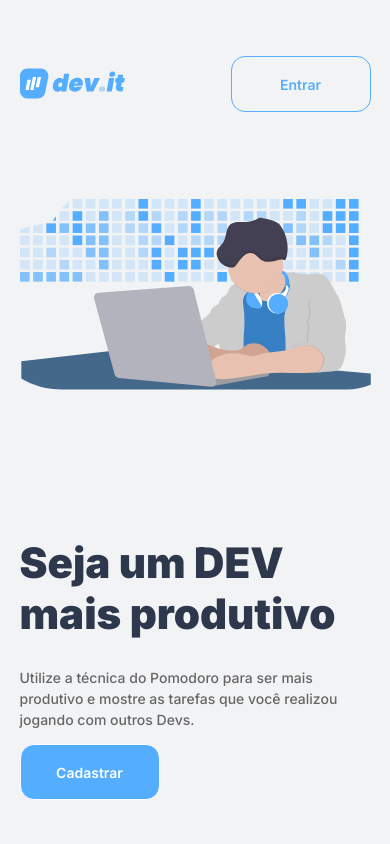
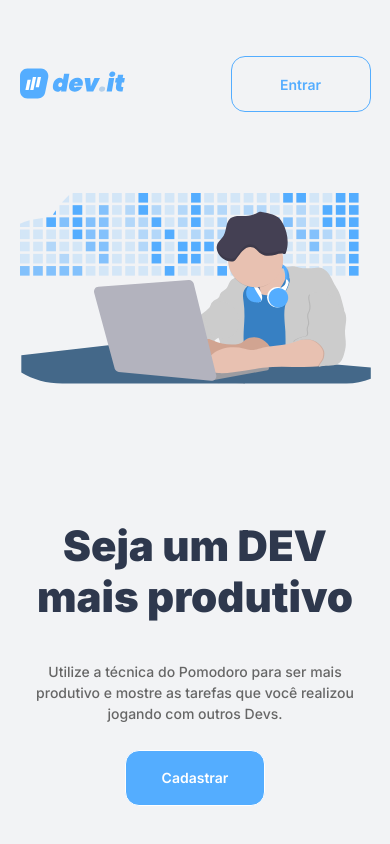
Before and after one commit to fischerafael/dev-it-client-nlw4-clean-architecture, a Next.js app: page / in a window 390 px wide. Built offline with nearby package versions, Linux system fonts and the light colour scheme.

Commit message:
added responsiveness

```diff
--- a/src/presentation/components/atoms/HeroActions/HeroActions.module.scss
+++ b/src/presentation/components/atoms/HeroActions/HeroActions.module.scss
@@ -1,6 +1,22 @@
 @import '../../../styles/colors.scss';
+@import '../../../styles/breakpoints.scss';
 
 .HeroActions {
+    display: flex;
+    flex-direction: column;
+
+    @media (max-width: $small) {
+        h1 {
+            text-align: center;
+        }
+
+        h2 {
+            text-align: center;
+        }
+
+        align-items: center;
+    }
+
     h1 {
         font-size: 3rem;
         font-weight: 900;
```
